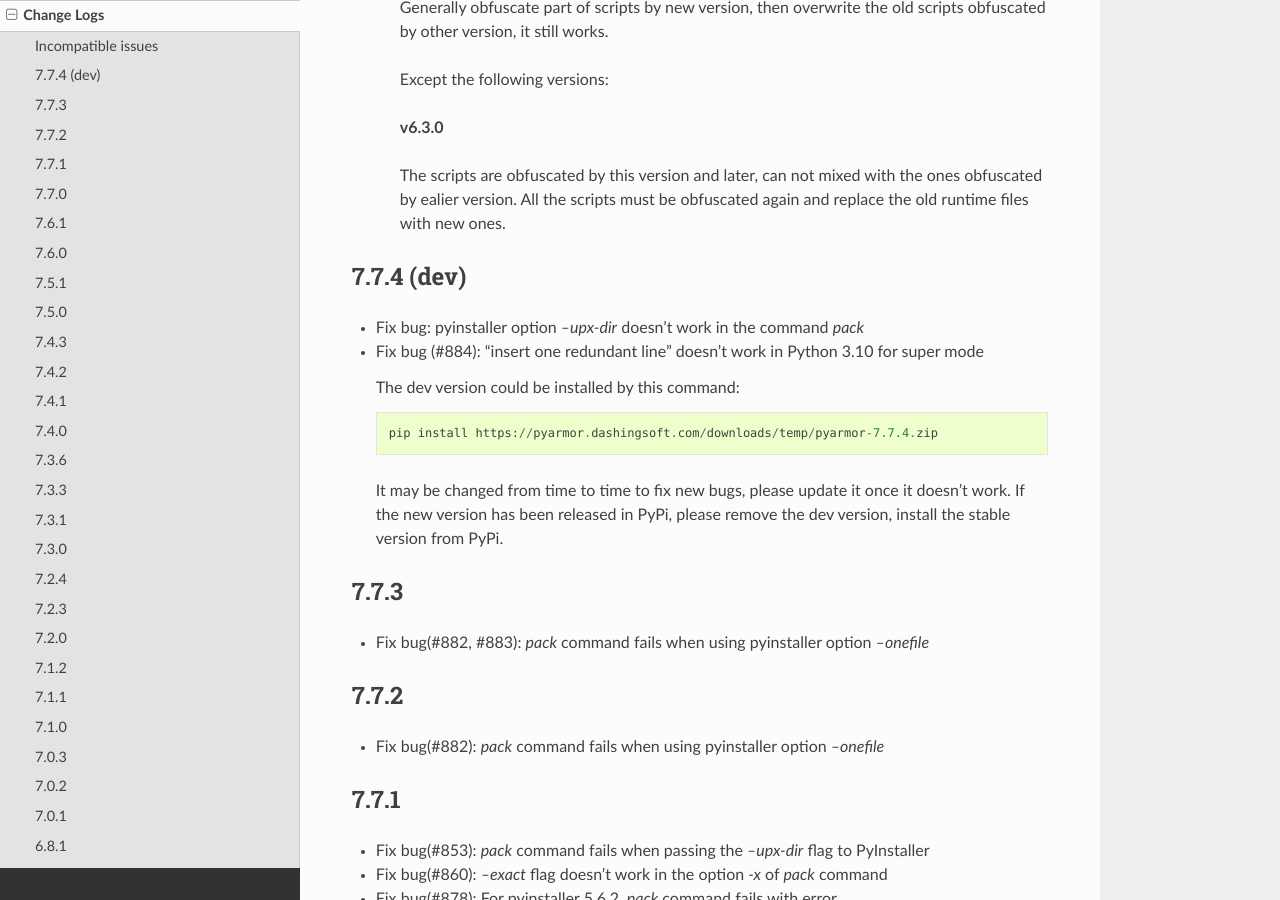
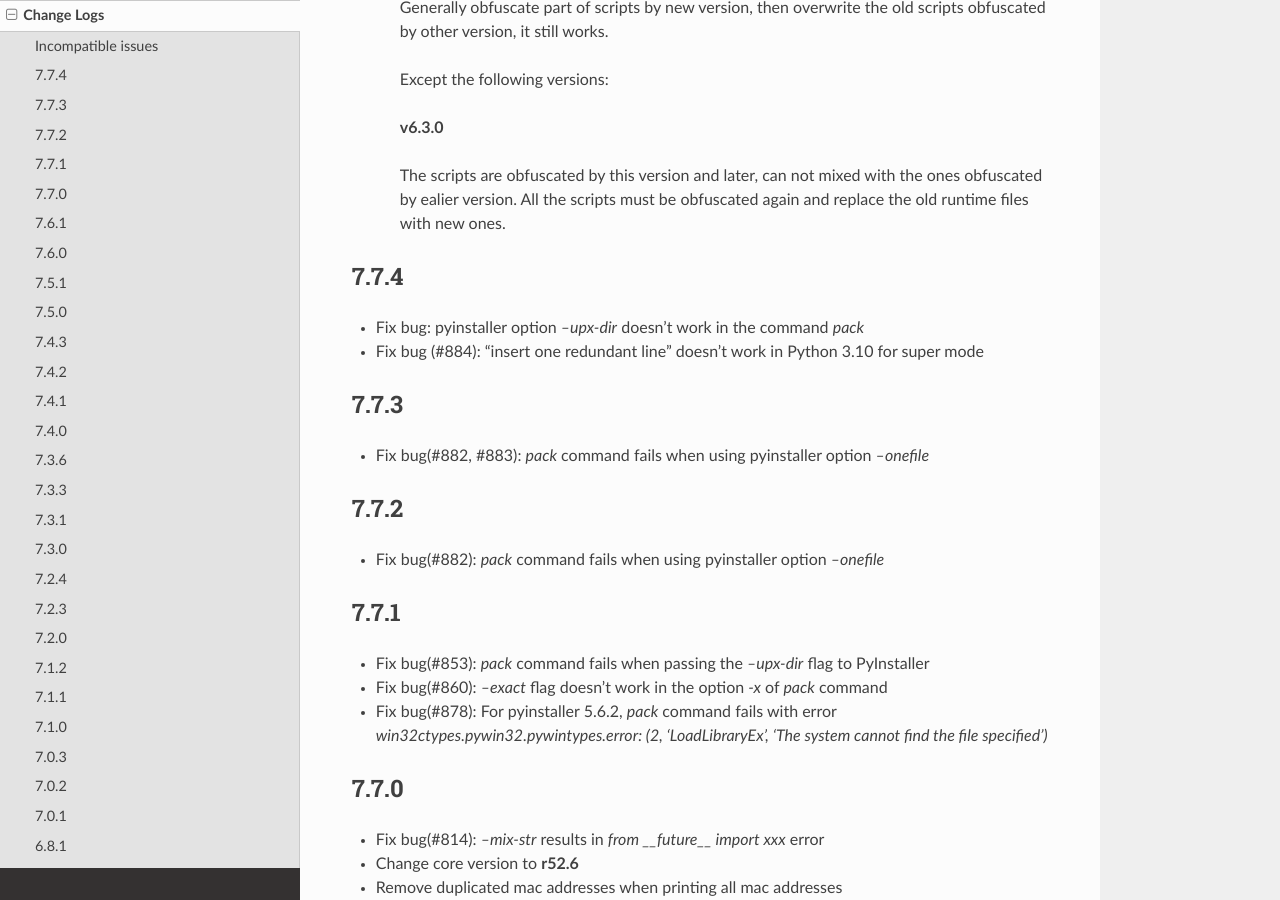
Before and after one commit to dashingsoft/pyarmor, a Sphinx documentation site: the page built from docs/change-logs.rst, in a window 1280 px wide and 900 px high, scrolled down 601 px. Built offline with Sphinx 7.4.7 and the Read the Docs theme 2.0.0, drawn with Linux system fonts in a browser that asks for light colours.

Commit message:
Refine code

```diff
--- a/docs/change-logs.rst
+++ b/docs/change-logs.rst
@@ -46,18 +46,10 @@
   doesn't work. If the new version has been released in PyPi, please remove the
   dev version, install the stable version from PyPi.
 
-7.7.4 (dev)
------------
+7.7.4
+-----
 * Fix bug: pyinstaller option `--upx-dir` doesn't work in the command `pack`
 * Fix bug (#884): "insert one redundant line" doesn't work in Python 3.10 for super mode
-
-  The dev version could be installed by this command::
-
-      pip install https://pyarmor.dashingsoft.com/downloads/temp/pyarmor-7.7.4.zip
-
-  It may be changed from time to time to fix new bugs, please update it once it
-  doesn't work. If the new version has been released in PyPi, please remove the
-  dev version, install the stable version from PyPi.
 
 7.7.3
 -----
```
